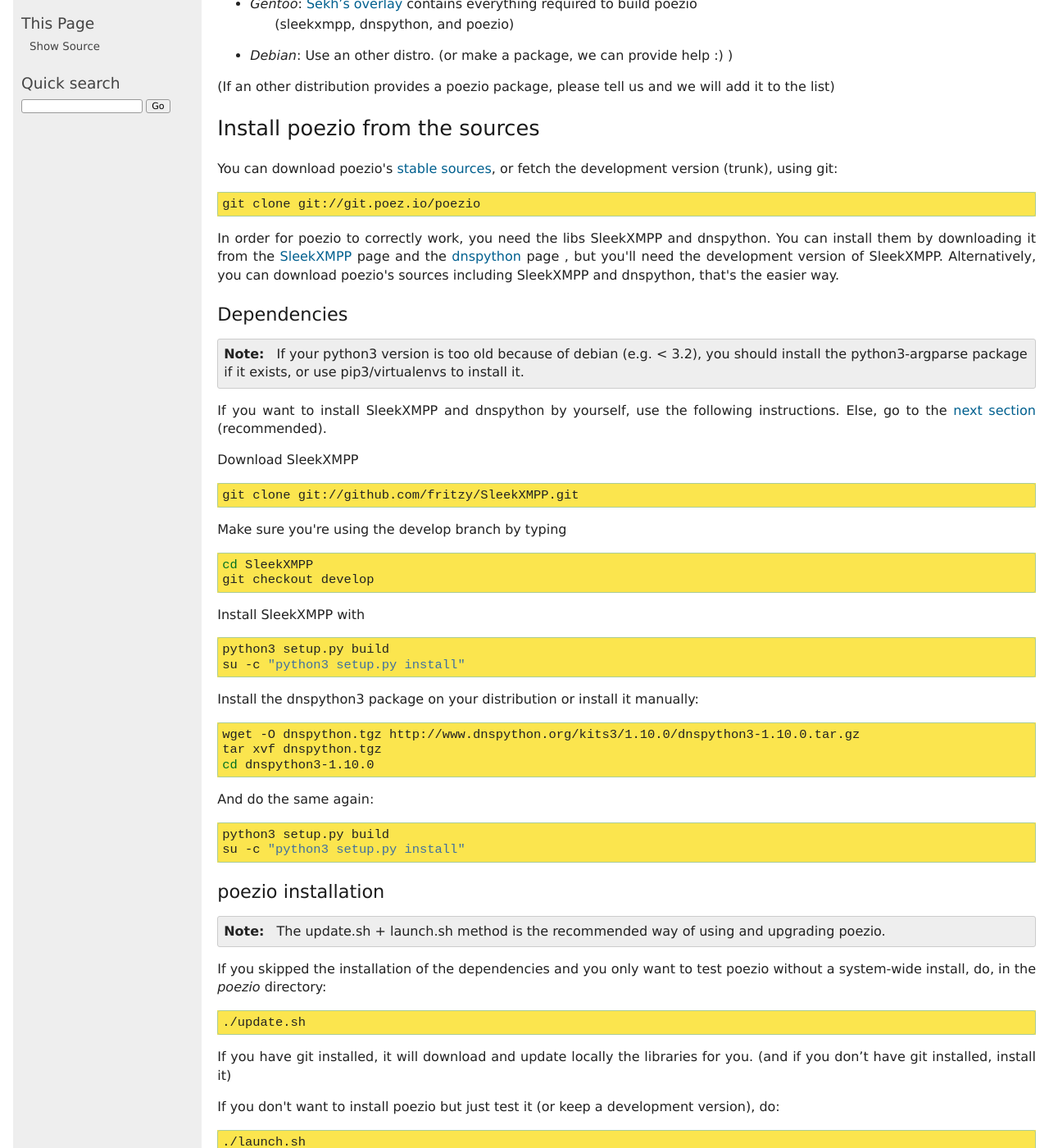
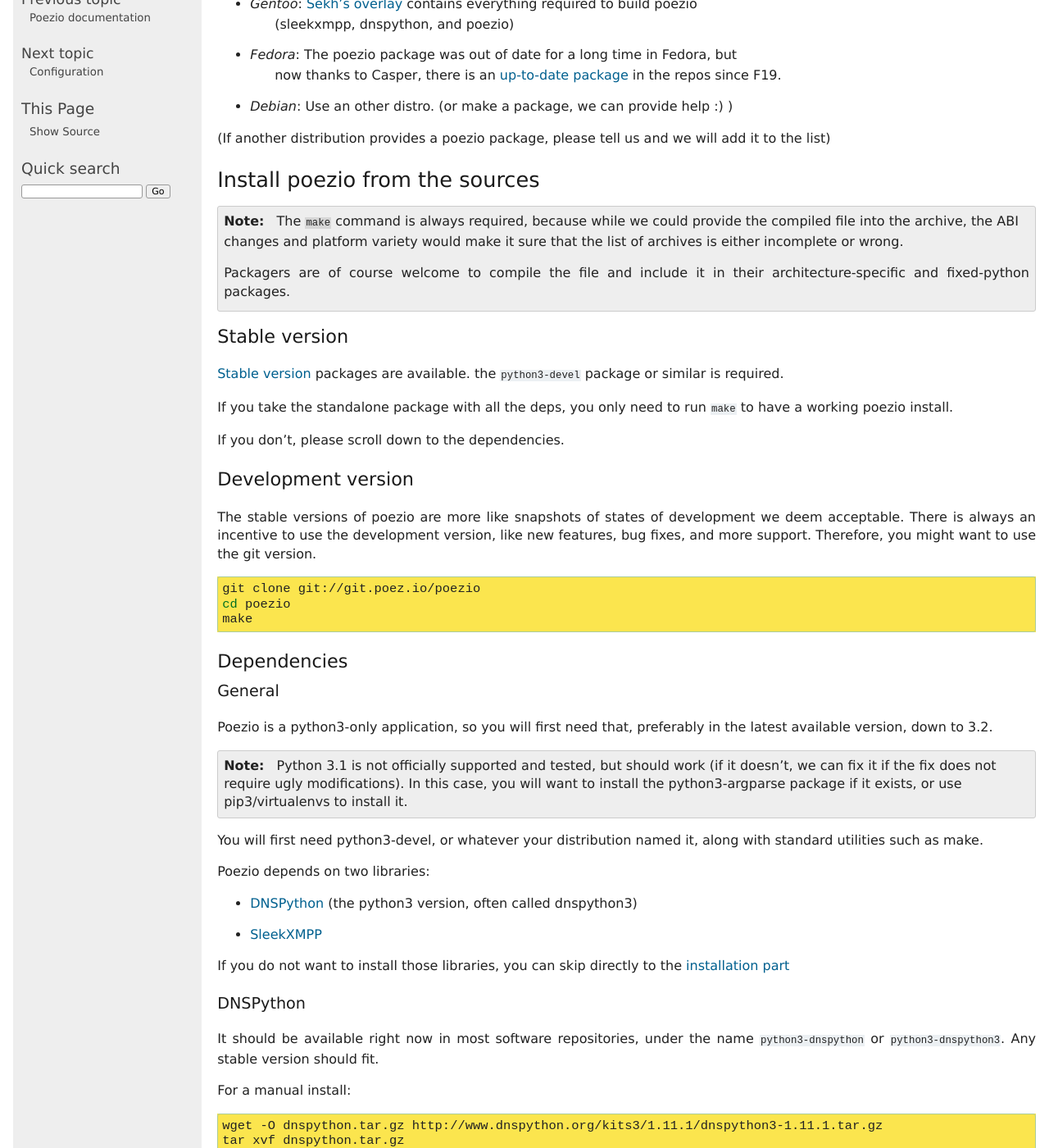
Before and after one commit to poezio/poezio, a Sphinx documentation site: the page built from doc/source/install.rst, in a window 1280 px wide and 1400 px high, scrolled down 397 px. Shown: the whole window at 82% size. Built offline with Sphinx 7.4.7, drawn with Linux system fonts in a browser that asks for light colours; some of the changed text lies outside the part shown.

Commit message:
Update install instructions and fix a typo

```diff
--- a/doc/source/install.rst
+++ b/doc/source/install.rst
@@ -1,6 +1,5 @@
 Installing poezio
 =================
-
 
 .. important:: Python 3.2 or better is highly recommended, as we do not
     officially support python 3.1 (although we do try to keep things running).
@@ -16,87 +15,124 @@
     AUR wrapper to install them)
 - *Gentoo*: `Sekh’s overlay`_ contains everything required to build poezio
     (sleekxmpp, dnspython, and poezio)
+- *Fedora*: The poezio package was out of date for a long time in Fedora, but
+    now thanks to Casper, there is an `up-to-date package`_ in the repos since F19.
 - *Debian*: Use an other distro. (or make a package, we can provide help :) )
 
-(If an other distribution provides a poezio package, please tell us and we will
+(If another distribution provides a poezio package, please tell us and we will
 add it to the list)
 
 Install poezio from the sources
 -------------------------------
 
-You can download poezio's `stable sources`_, or fetch the development
-version (trunk), using git:
+.. note:: The ``make`` command is always required, because while we could provide
+    the compiled file into the archive, the ABI changes and platform variety would
+    make it sure that the list of archives is either incomplete or wrong.
+
+    Packagers are of course welcome to compile the file and include it in their
+    architecture-specific and fixed-python packages.
+
+
+Stable version
+~~~~~~~~~~~~~~
+
+`Stable version`_ packages are available. the ``python3-devel`` package or similar
+is required.
+
+If you take the standalone package with all the deps, you only need to run ``make``
+to have a working poezio install.
+
+If you don’t, please scroll down to the dependencies.
+
+
+Development version
+~~~~~~~~~~~~~~~~~~~
+
+The stable versions of poezio are more like snapshots of states of
+development we deem acceptable. There is always an incentive to
+use the development version, like new features, bug fixes, and more
+support. Therefore, you might want to use the git version.
 
 .. code-block:: bash
 
     git clone git://git.poez.io/poezio
+    cd poezio
+    make
 
-In order for poezio to correctly work, you need the libs SleekXMPP and
-dnspython. You can install them by downloading it from the `SleekXMPP`_
-page and the `dnspython`_ page , but you'll need the development
-version of SleekXMPP. Alternatively, you can download poezio's sources
-including SleekXMPP and dnspython, that's the easier way.
+Dependencies
+~~~~~~~~~~~~
 
-""""""""""""
-Dependencies
-""""""""""""
+"""""""
+General
+"""""""
 
-.. note:: If your python3 version is too old because of debian (e.g. < 3.2), you
-    should install the python3-argparse package if it exists, or use
-    pip3/virtualenvs to install it.
+Poezio is a python3-only application, so you will first need that, preferably
+in the latest available version, down to 3.2.
 
-If you want to install SleekXMPP and dnspython by yourself, use the following
-instructions. Else, go to the :ref:`next section <poezio-install-label>` (recommended).
+.. note:: Python 3.1 is not officially supported and tested, but should
+    work (if it doesn’t, we can fix it if the fix does not require ugly
+    modifications). In this case, you will want to install the
+    python3-argparse package if it exists, or use pip3/virtualenvs to
+    install it.
+
+You will first need python3-devel, or whatever your distribution named it, along
+with standard utilities such as make.
+
+Poezio depends on two libraries:
+
+- DNSPython_ (the python3 version, often called dnspython3)
+- SleekXMPP_
+
+If you do not want to install those libraries, you can skip directly to
+the :ref:`installation part <poezio-install-label>`
 
 
-Download SleekXMPP
+"""""""""
+DNSPython
+"""""""""
+
+It should be available right now in most software repositories, under the name
+``python3-dnspython`` or ``python3-dnspython3``. Any stable version should fit.
+
+For a manual install:
 
 .. code-block:: bash
 
-    git clone git://github.com/fritzy/SleekXMPP.git
+    wget -O dnspython.tar.gz http://www.dnspython.org/kits3/1.11.1/dnspython3-1.11.1.tar.gz
+    tar xvf dnspython.tar.gz
+    cd dnspython3-1.11.1
+    python3 setup.py build
+    python3 setup.py install --user
 
-Make sure you're using the develop branch by typing
+""""""
+SleekXMPP
+""""""
+
+Poezio now depends on SleekXMPP 1.2. if your distribution does not provide it yet,
+you can install it this way:
 
 .. code-block:: bash
 
-    cd SleekXMPP
-    git checkout develop
+    wget https://github.com/fritzy/SleekXMPP/archive/1.2.0.tar.gz
+    tar xvf 1.2.0.tar.gz
+    SleekXMPP-1.2.0
+    python3 setup.py build
+    python3 setup.py install --user
 
-Install SleekXMPP with
-
-.. code-block:: bash
-
-    python3 setup.py build
-    su -c "python3 setup.py install"
-
-Install the dnspython3 package on your distribution or install it manually:
-
-.. code-block:: bash
-
-    wget -O dnspython.tgz http://www.dnspython.org/kits3/1.10.0/dnspython3-1.10.0.tar.gz
-    tar xvf dnspython.tgz
-    cd dnspython3-1.10.0
-
-And do the same again:
-
-.. code-block:: bash
-
-    python3 setup.py build
-    su -c "python3 setup.py install"
 
 .. _poezio-install-label:
 
-"""""""""""""""""""
-poezio installation
-"""""""""""""""""""
+Installation
+~~~~~~~~~~~~
 
 .. note::
 
     The update.sh + launch.sh method is the recommended way of using and upgrading
-    poezio.
+    the devel version of poezio. Installing should only be done with stable versions.
 
-If you skipped the installation of the dependencies and you only want to test
-poezio without a system-wide install, do, in the *poezio* directory:
+
+If you skipped the installation of the dependencies and you only want to run
+poezio without a system-wide install, do, in the :file:`poezio` directory:
 
 .. code-block:: bash
 
@@ -106,14 +142,14 @@
 libraries for you. (and if you don’t have git installed, install it)
 
 
-If you don't want to install poezio but just test it (or keep a development
-version), do:
+To run poezio directly from the directory, do:
 
 .. code-block:: bash
 
     ./launch.sh
 
-To install poezio, do, as root (or sudo with ubuntu or whatever):
+
+If you really want to install it, run as root (or sudo in ubuntu or whatever):
 
 .. code-block:: bash
 
@@ -128,6 +164,7 @@
 .. _Sekh’s overlay: https://github.com/sekh/sekh_overlay
 .. _stable sources: https://dev.louiz.org/project/poezio/download
 .. _SleekXMPP: https://github.com/fritzy/SleekXMPP/
-.. _dnspython: http://www.dnspython.org/
+.. _DNSPython: http://www.dnspython.org/
 .. _poezio: https://aur.archlinux.org/packages/poezio/
 .. _poezio-git: https://aur.archlinux.org/packages/poezio-git/
+.. _up-to-date package: https://apps.fedoraproject.org/packages/poezio
```
Also changed, not shown: 1 other file.
